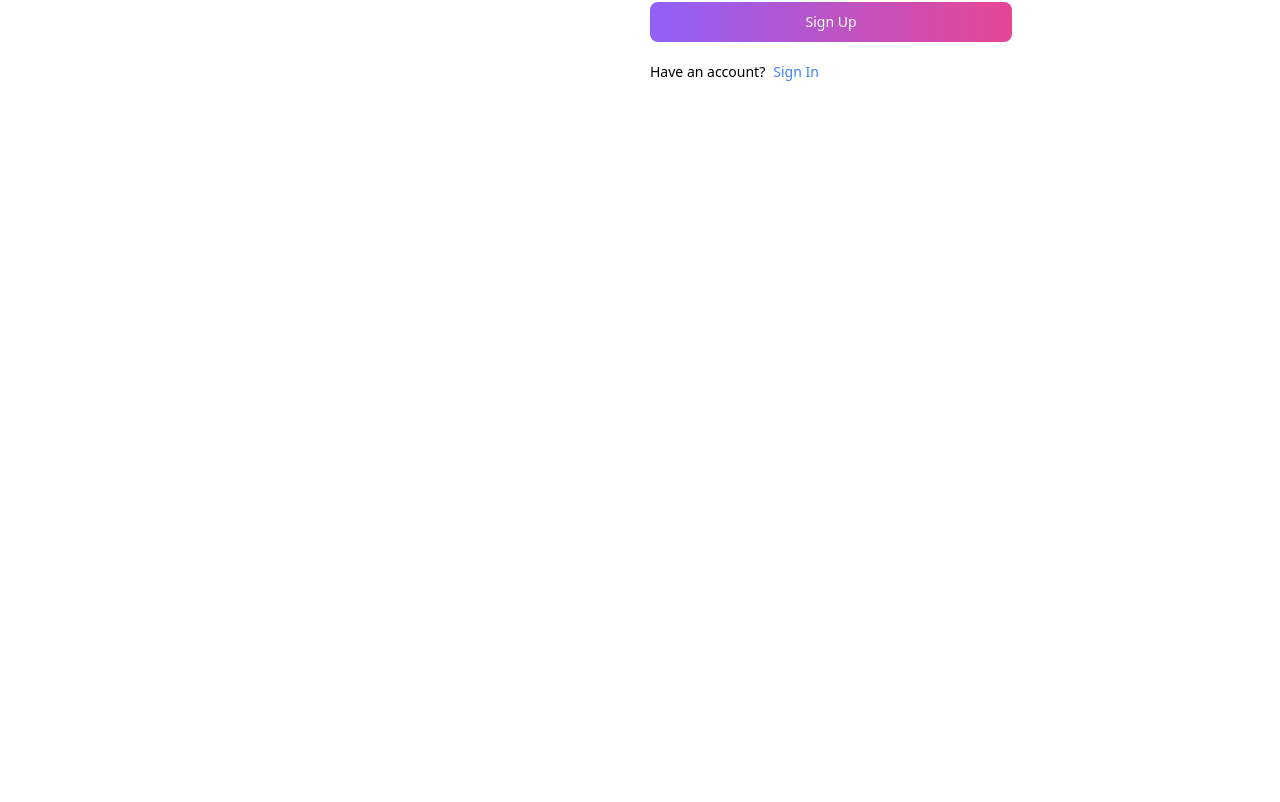
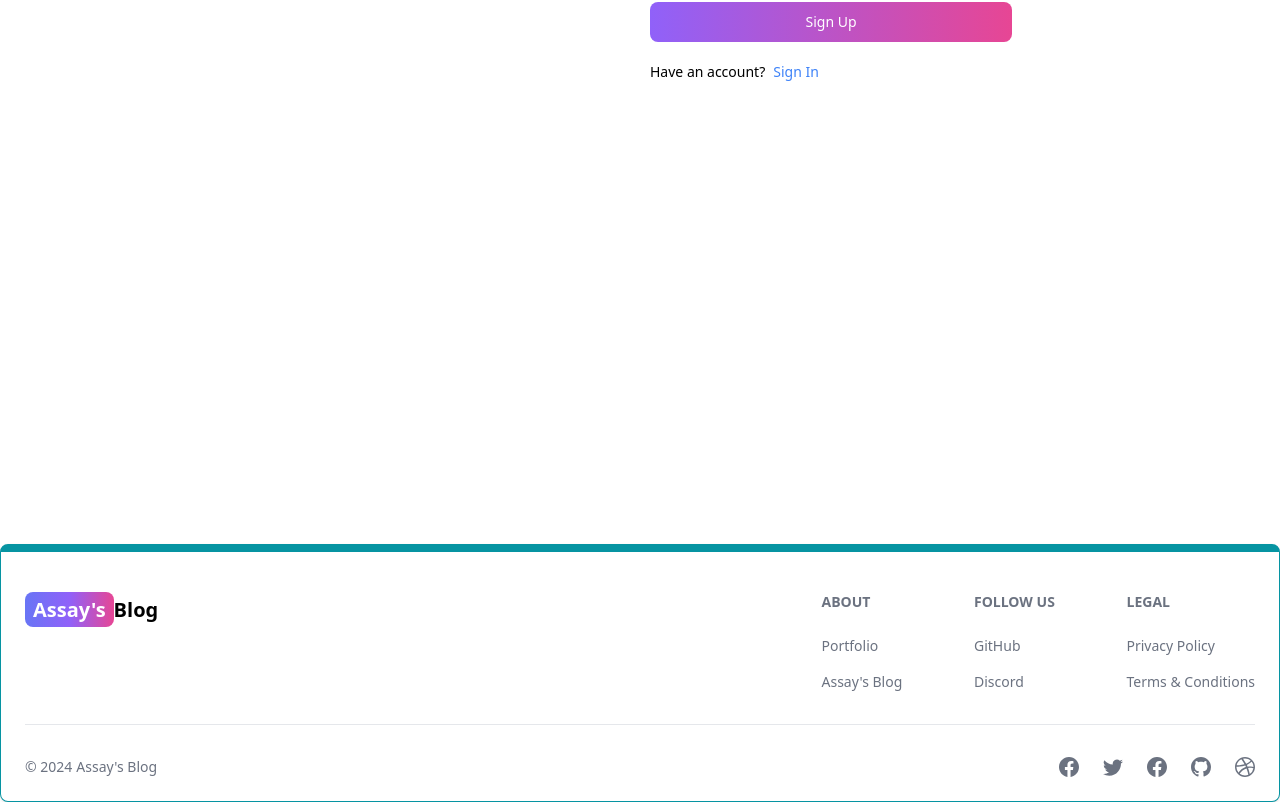
Before and after one commit to assaypoulose/Blog-App, a React (Vite) app in the folder client/: page /sign-up in a window 1280 px wide. Shown: the part 400-1202 px from the top of the page. Before the commit the page ends 944 px from the top, so only its background shows below. Built offline with nearby package versions, Linux system fonts and the light colour scheme.

Commit message:
created Footer component

```diff
--- a/client/src/App.jsx
+++ b/client/src/App.jsx
@@ -7,6 +7,7 @@
 import Dashboard from './pages/Dashboard';
 import Projects from './pages/Projects';
 import Header from './components/Header';
+import Footer from './components/Footer';
 
 export default function App() {
   return (
@@ -20,6 +21,7 @@
         <Route path='/dashboard' element={<Dashboard />} />
         <Route path='/projects' element={<Projects />} />
       </Routes>
+      <Footer />
     </BrowserRouter>
   )
 }
--- /dev/null
+++ b/client/src/components/Footer.jsx
@@ -0,0 +1,84 @@
+import { Footer } from 'flowbite-react';
+import { Link } from 'react-router-dom';
+import { BsFacebook, BsInstagram, BsTwitter, BsGithub, BsDribbble } from 'react-icons/bs';
+
+export default function FooterCom() {
+  return (
+    <Footer container className='border border-t-8 border-teal-500'>
+        <div className="w-full max-w-7xl mx-auto">
+            <div className="grid w-full justify-between sm:flex md:grid-cols-1">
+                <div className="mt-5">
+                <Link to="/" className='self-center whitespace-nowrap text-lg sm:text-xl font-semibold dark:text-white'>
+            <span className='px-2 py-1 bg-gradient-to-r from-indigo-500 via-purple-500 to-pink-500 rounded-lg text-white'>Assay's</span>
+            Blog
+        </Link>
+                </div>
+                <div className="grid grid-cols-2 gap-8 mt-4 sm:grid-cols-3 sm:gap-6">
+                    <div>
+                    <Footer.Title title='About' />
+                    <Footer.LinkGroup col>
+                        <Footer.Link
+                            href='https://assay-portfolio.vercel.app/'
+                            target='_blank'
+                            rel='noopener noreferrer'>
+                            Portfolio
+                        </Footer.Link>
+                        <Footer.Link
+                            href='/about'
+                            target='_blank'
+                            rel='noopener noreferrer'>
+                            Assay's Blog
+                        </Footer.Link>
+                    </Footer.LinkGroup>
+                    </div>
+                    <div>
+                    <Footer.Title title='Follow us' />
+                    <Footer.LinkGroup col>
+                        <Footer.Link
+                            href='https://github.com/assaypoulose'
+                            target='_blank'
+                            rel='noopener noreferrer'>
+                            GitHub
+                        </Footer.Link>
+                        <Footer.Link
+                            href='#'
+                            target='_blank'
+                            rel='noopener noreferrer'>
+                            Discord
+                        </Footer.Link>
+                    </Footer.LinkGroup>
+                    </div>
+                    <div>
+                    <Footer.Title title='Legal' />
+                    <Footer.LinkGroup col>
+                        <Footer.Link
+                            href='#'
+                            target='_blank'
+                            rel='noopener noreferrer'>
+                            Privacy Policy
+                        </Footer.Link>
+                        <Footer.Link
+                            href='#'
+                            target='_blank'
+                            rel='noopener noreferrer'>
+                            Terms &amp; Conditions
+                        </Footer.Link>
+                    </Footer.LinkGroup>
+                    </div>
+                </div>
+            </div>
+            <Footer.Divider />
+            <div className="w-full sm:flex sm:items-center sm:justify-between">
+                <Footer.Copyright href='#' by="Assay's Blog" year={new Date().getFullYear()}/>
+                <div className="flex gap-6 sm:mt-0 mt-4 sm:justify-center">
+                    <Footer.Icon href='#' icon={BsFacebook}/>
+                    <Footer.Icon href='#' icon={BsTwitter}/>
+                    <Footer.Icon href='#' icon={BsFacebook}/>
+                    <Footer.Icon href='https://github.com/assaypoulose' icon={BsGithub}/>
+                    <Footer.Icon href='#' icon={BsDribbble}/>
+                </div>
+            </div>
+        </div>
+    </Footer>
+  );
+}
--- a/client/src/pages/SignUp.jsx
+++ b/client/src/pages/SignUp.jsx
@@ -54,7 +54,7 @@
             <span className='px-2 py-1 bg-gradient-to-r from-indigo-500 via-purple-500 to-pink-500 rounded-lg text-white'>Assay's</span>
             Blog
         </Link>
-        <p className='text-sm mt-5'>Welcome to Assay's Blog. Wanna get to know more about tech world? Signup with your emal and password or with Google.</p>
+        <p className='text-sm mt-5 text-justify'>Welcome to Assay's Blog. Wanna get to know more about tech world? Signup with your emal and password or with Google.</p>
         </div>
 
         {/* right */}
```
